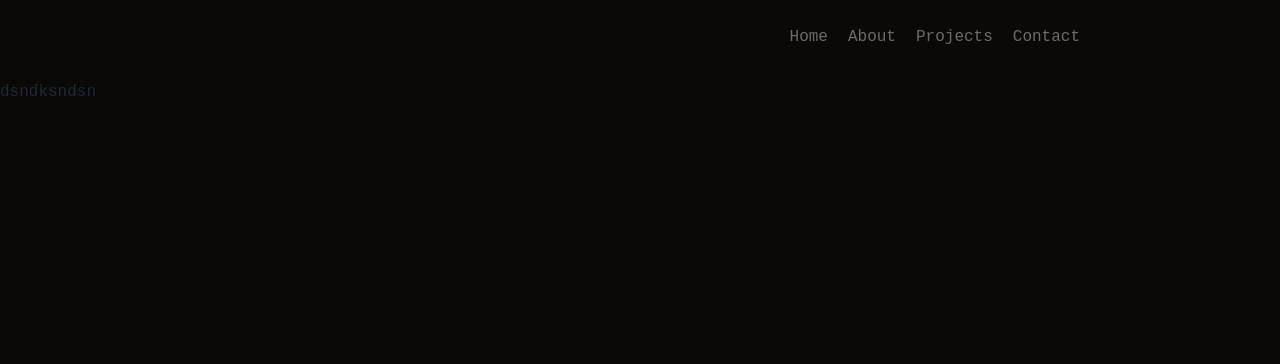
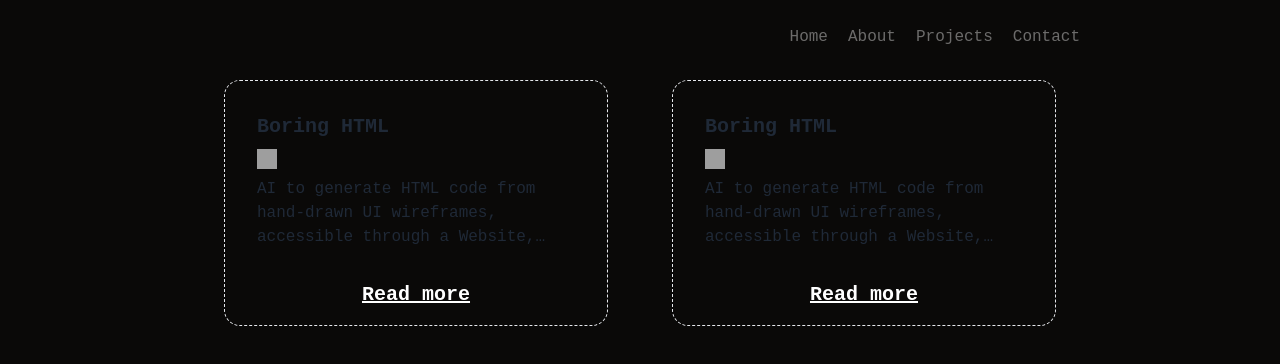
Before and after one commit to manukj/manukj.github.io, a SvelteKit app: page /projects in a window 1280 px wide. Shown: the top 364 px of the page. Built offline with nearby package versions, Linux system fonts and the light colour scheme; grey boxes are pictures that could not be loaded.

Commit message:
Add Python SVG icon and create ProjectItemModel and TechStackModel classes

```diff
--- /dev/null
+++ b/src/lib/data/model/ProjectItemModel.ts
@@ -0,0 +1,15 @@
+import type { TechStackModel } from './TechStackModel';
+
+export class ProjectItemModel {
+	name: string;
+
+	description: string;
+
+	techStack: TechStackModel[];
+
+	constructor(id: number, name: string, description: string, techStack: TechStackModel[]) {
+		this.name = name;
+		this.description = description;
+		this.techStack = techStack;
+	}
+}
--- /dev/null
+++ b/src/lib/data/model/TechStackModel.ts
@@ -0,0 +1,8 @@
+export class TechStackModel {
+	icon: string;
+	name: string;
+	constructor(name: string, icon: string) {
+		this.name = name;
+		this.icon = icon;
+	}
+}
--- /dev/null
+++ b/src/lib/data/project/project_data.ts
@@ -0,0 +1,15 @@
+import type { ProjectItemModel } from '../model/ProjectItemModel';
+
+var boringHtml: ProjectItemModel = {
+    name: 'Boring HTML',
+    description:
+        'AI to generate HTML code from hand-drawn UI wireframes, accessible through a Website, Flutter App, integrated with Twilio for WhatsApp, and a Telegram bot.',
+    techStack: [
+        {
+            name: 'Python',
+            icon: 'src/lib/assets/tech_stack_icon/python.svg'
+        }
+    ]
+};
+
+export const projectData: ProjectItemModel[] = [boringHtml,boringHtml];
--- a/src/routes/+page.svelte
+++ b/src/routes/+page.svelte
@@ -42,6 +42,10 @@
 
 	.typewriter-stop {
 		animation: none;
+		overflow: hidden; /* Ensures the content is not revealed until the animation */
+		white-space: nowrap; /* Keeps the content on a single line */
+		margin: 0 auto; /* Gives that scrolling effect as the typing happens */
+		letter-spacing: 0.15em; /* Adjust as needed */
 	}
 
 	.fade-in {
--- a/src/routes/projects/+page.svelte
+++ b/src/routes/projects/+page.svelte
@@ -1 +1,12 @@
-dsndksndsn
+<script lang="ts">
+	import { projectData } from '$lib/data/project/project_data';
+	import ProjectItem from './components/ProjectItem.svelte';
+</script>
+
+<div class=" w-screen flex justify-center justify-self-center">
+	<div class="grid grid-flow-row grid-cols-2 gap-16 h-10">
+		{#each projectData as project}
+			<ProjectItem {project} />
+		{/each}
+	</div>
+</div>
--- /dev/null
+++ b/src/routes/projects/components/ProjectItem.svelte
@@ -0,0 +1,19 @@
+<script lang="ts">
+	import { ProjectItemModel } from '$lib/data/model/ProjectItemModel';
+	export let project: ProjectItemModel;
+</script>
+
+<div class="card w-96 border border-dashed">
+	<div class="card-body">
+		<h2 class="card-title">{project.name}</h2>
+		<div class=" overflow-x-auto">
+			{#each project.techStack as techStack}
+				<img src={techStack.icon} alt="techStack" class="w-5 h-5" />
+			{/each}
+		</div>
+		<div class="line-clamp-3">{project.description}</div>
+	</div>
+	<div class="btn-link text-white place-content-center flex pb-4">
+		<button class="card-title">Read more</button>
+	</div>
+</div>
```
Also changed, not shown: src/lib/assets/tech_stack_icon/python.svg (added).
